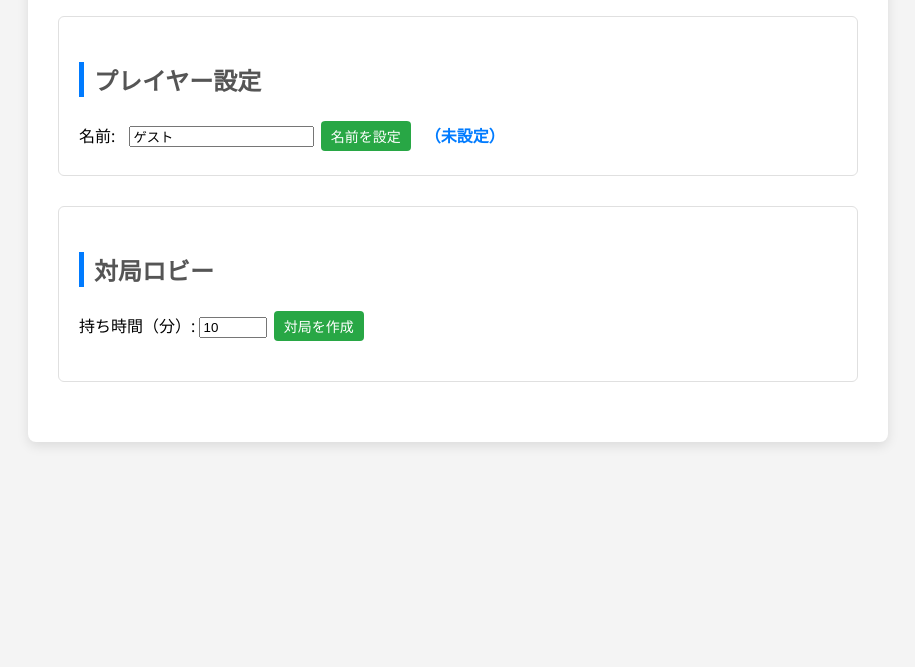
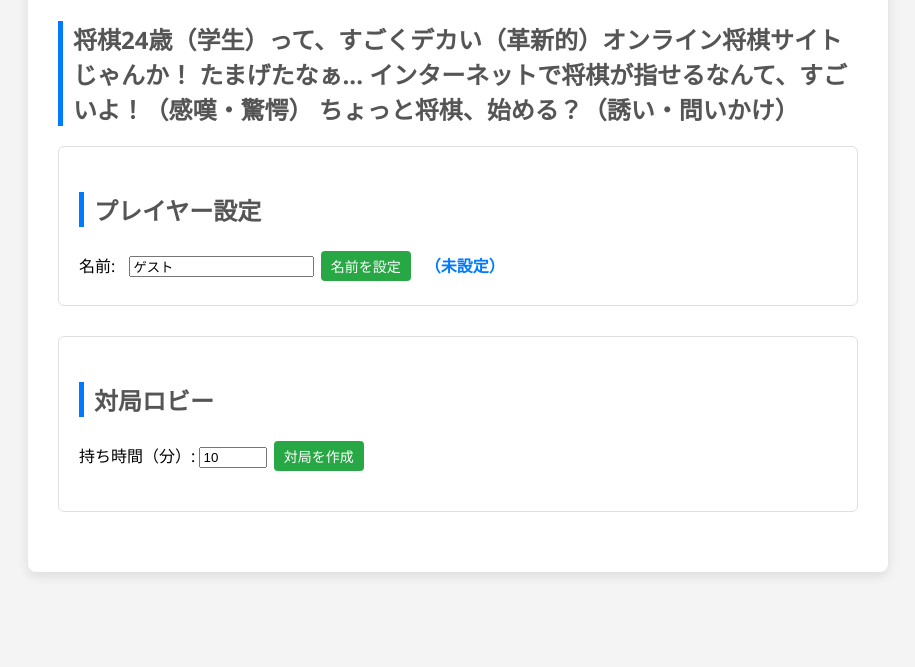
Before and after one commit to kaedeyano2002-prog/online-shogi-app, a website: page public/index.html in a window 1280 px wide. Shown: the part 133-800 px from the top of the page, without its empty margins (182-1097 px from the left). Drawn offline with nearby package versions, Linux system fonts and the light colour scheme; files whose address does not match are found by name.

Commit message:
Fix: Restore missing HTML content in index.html lobby

```diff
--- a/public/index.html
+++ b/public/index.html
@@ -63,7 +63,12 @@
 </head>
 <body>
     <div class="container">
-<h1>オンライン将棋 - ロビー</h1>
+<h1>将棋24歳(学生)</h1>
+<h2>将棋24歳（学生）って、すごくデカい（革新的）オンライン将棋サイトじゃんか！
+
+たまげたなぁ... インターネットで将棋が指せるなんて、すごいよ！（感嘆・驚愕）
+
+ちょっと将棋、始める？（誘い・問いかけ）</h2>
 
 <div class="player-settings">
     <h2>プレイヤー設定</h2>
```
